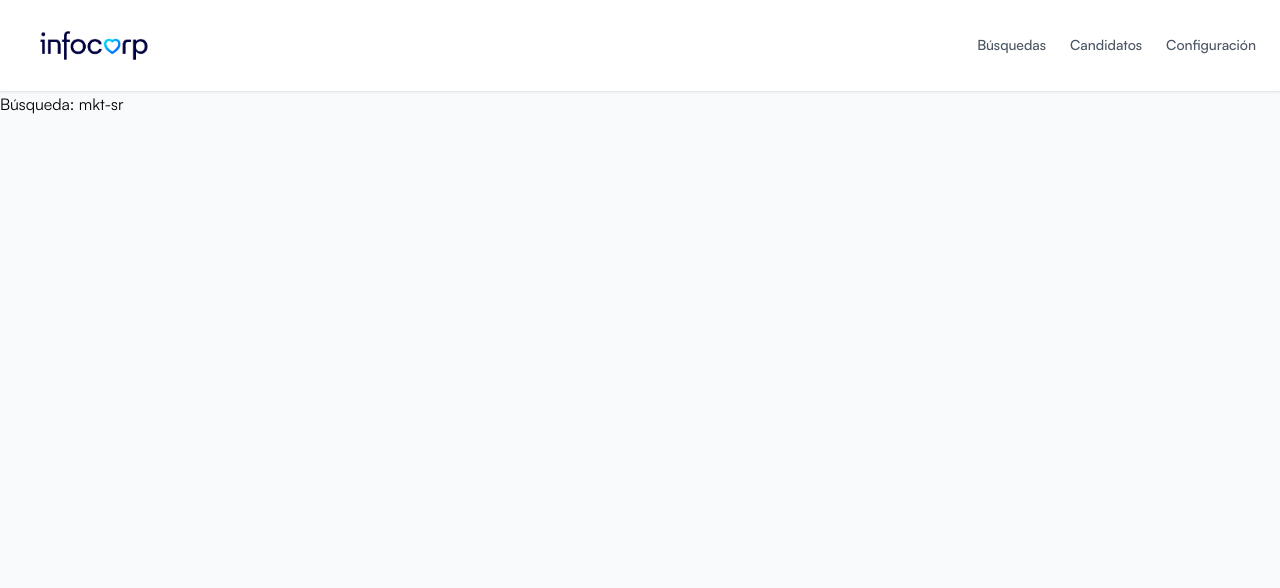
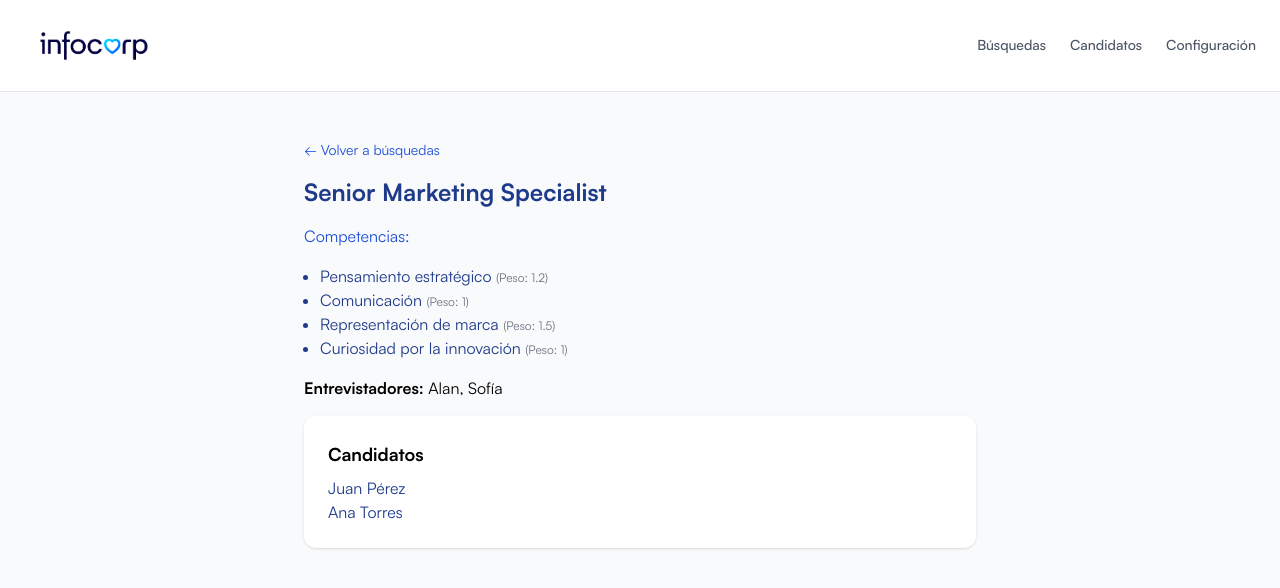
Before and after one commit to Alan050689/mi-proyecto-reclutamiento-v2, a Next.js app: page /busquedas/mkt-sr in a window 1280 px wide. Shown: the top 588 px of the page. Built offline with nearby package versions, Linux system fonts and the light colour scheme.

Commit message:
git add -A git commit -m "Forzar borrado definitivo de carpeta [id] de candidatos" git push origin main

```diff
--- a/app/busquedas/[busquedaId]/[candidatoId]/page.jsx
+++ b/app/busquedas/[busquedaId]/[candidatoId]/page.jsx
@@ -1,8 +1,25 @@
+'use client';
+import Link from "next/link";
+import { busquedasBase } from "../../../../data/busquedas";
+
 export default function Page({ params }) {
-  const { candidatoId } = params;
+  const busqueda = busquedasBase.find(b => b.id === params.busquedaId);
+  const candidato = busqueda?.candidatos.find(c => c.id === params.candidatoId);
+
+  if (!busqueda || !candidato) return (
+    <main className="p-8">
+      <div className="text-red-500">Candidato no encontrado.</div>
+      <Link href={`/busquedas/${params.busquedaId}`} className="text-blue-700 hover:underline text-sm">&larr; Volver a búsqueda</Link>
+    </main>
+  );
+
   return (
-    <div>
-      <h1>Candidato: {candidatoId}</h1>
-    </div>
+    <main className="bg-gray-50 min-h-screen py-12 px-4 font-satoshi">
+      <div className="max-w-xl mx-auto bg-white rounded-xl shadow-md p-8">
+        <Link href={`/busquedas/${params.busquedaId}`} className="text-blue-700 hover:underline text-sm mb-4 block">&larr; Volver a búsqueda</Link>
+        <h1 className="text-2xl font-bold text-blue-900 mb-4">{candidato.nombre}</h1>
+        {/* Más datos si hay */}
+      </div>
+    </main>
   );
 }
--- a/app/busquedas/[busquedaId]/page.js
+++ b/app/busquedas/[busquedaId]/page.js
@@ -1,11 +1,48 @@
-export default function BusquedaPage({ params }) {
-  const { busquedaId } = params;
+'use client';
+import Link from "next/link";
+import { busquedasBase } from "../../../data/busquedas";
+import { usuarios } from "../../../data/usuarios"; // ajustá el path si es distinto
 
-  // Acá va tu lógica/render real. Ejemplo mínimo:
+export default function Page({ params }) {
+  const busqueda = busquedasBase.find(b => b.id === params.busquedaId);
+
+  if (!busqueda) return (
+    <main className="p-8">
+      <div className="text-red-500">Búsqueda no encontrada.</div>
+      <Link href="/busquedas" className="text-blue-700 hover:underline text-sm">&larr; Volver a búsquedas</Link>
+    </main>
+  );
+
   return (
-    <div>
-      <h1>Búsqueda: {busquedaId}</h1>
-      {/* Agregá tu código real abajo */}
-    </div>
+    <main className="bg-gray-50 min-h-screen py-12 px-4 font-satoshi">
+      <div className="max-w-2xl mx-auto">
+        <Link href="/busquedas" className="text-blue-700 hover:underline text-sm mb-4 block">&larr; Volver a búsquedas</Link>
+        <h1 className="text-2xl font-bold text-blue-900 mb-4">{busqueda.nombre}</h1>
+        <div className="mb-4 text-blue-700">Competencias:</div>
+        <ul className="mb-4 ml-4 list-disc text-blue-900">
+          {busqueda.competencias.map(com => (
+            <li key={com.id}>{com.nombre} <span className="text-xs text-gray-500">(Peso: {com.peso})</span></li>
+          ))}
+        </ul>
+        <div className="mb-4">
+          <strong>Entrevistadores:</strong> {
+            busqueda.entrevistadores.map(id => usuarios.find(u => u.id === id)?.nombre).join(', ')
+          }
+        </div>
+        <div className="bg-white rounded-xl shadow p-6">
+          <h2 className="text-lg font-semibold mb-2">Candidatos</h2>
+          <ul>
+            {busqueda.candidatos.map(c => (
+              <li key={c.id}>
+                <Link href={`/busquedas/${busqueda.id}/${c.id}`} className="text-blue-900 hover:underline">{c.nombre}</Link>
+              </li>
+            ))}
+            {busqueda.candidatos.length === 0 && (
+              <li className="text-gray-400">Sin candidatos en esta búsqueda.</li>
+            )}
+          </ul>
+        </div>
+      </div>
+    </main>
   );
 }
--- /dev/null
+++ b/app/busquedas/page.jsx
@@ -0,0 +1,74 @@
+'use client';
+import { useState, useEffect } from "react";
+import Link from "next/link";
+import { busquedasBase } from "../../data/busquedas";
+import { usuarios } from "../../data/usuarios"; // ajustá el path si lo tenés diferente
+
+// Helper para mostrar nombres de entrevistadores
+function getNombres(ids) {
+  return ids
+    .map(id => usuarios.find(u => u.id === id)?.nombre)
+    .filter(Boolean)
+    .join(', ');
+}
+
+export default function BusquedasPage() {
+  const [usuarioId, setUsuarioId] = useState(null);
+  const [mounted, setMounted] = useState(false);
+
+  useEffect(() => {
+    setMounted(true);
+    const stored = localStorage.getItem("usuarioId") || usuarios[0].id;
+    setUsuarioId(stored);
+  }, []);
+
+  if (!mounted || !usuarioId) return null;
+
+  const usuarioActual = usuarios.find(u => u.id === usuarioId);
+  const busquedasVisibles = usuarioActual?.rol === "admin"
+    ? busquedasBase
+    : busquedasBase.filter(b => b.entrevistadores.includes(usuarioId));
+
+  return (
+    <main className="bg-gray-50 min-h-screen py-12 px-4 font-satoshi">
+      <div className="max-w-2xl mx-auto">
+        <div className="mb-8 flex items-center gap-4">
+          <label className="font-medium text-blue-900">Usuario actual:</label>
+          <select
+            value={usuarioId}
+            onChange={e => {
+              setUsuarioId(e.target.value);
+              if (typeof window !== "undefined") {
+                localStorage.setItem("usuarioId", e.target.value);
+                window.location.reload();
+              }
+            }}
+            className="border p-2 rounded"
+          >
+            {usuarios.map(u => (
+              <option key={u.id} value={u.id}>{u.nombre} ({u.rol})</option>
+            ))}
+          </select>
+        </div>
+        <h1 className="text-3xl font-black text-blue-800 mb-8 tracking-tight">Búsquedas activas</h1>
+        <div className="space-y-6">
+          {busquedasVisibles.map(b => (
+            <Link href={`/busquedas/${b.id}`} key={b.id} className="block">
+              <div className="bg-white rounded-xl shadow-md hover:shadow-lg border border-blue-100 p-6 cursor-pointer transition">
+                <div className="text-xl font-bold text-blue-900">{b.nombre}</div>
+                <div className="text-blue-700 mt-1">Competencias: {b.competencias.map(c => c.nombre).join(', ')}</div>
+                <div className="text-xs text-gray-500 mt-2">Entrevistadores: {getNombres(b.entrevistadores)}</div>
+                <div className="text-xs text-gray-600">
+                  Candidatos: {b.candidatos.map(c => c.nombre).join(', ')}
+                </div>
+              </div>
+            </Link>
+          ))}
+          {busquedasVisibles.length === 0 && (
+            <div className="text-gray-400 mt-12">No hay búsquedas asignadas para este usuario.</div>
+          )}
+        </div>
+      </div>
+    </main>
+  );
+}
--- a/app/candidatos/[candidatoId]/page.jsx
+++ b/app/candidatos/[candidatoId]/page.jsx
@@ -1,9 +1,23 @@
+import EvaluarCandidato from "@/components/EvaluarCandidato";
+
+const candidatos = [
+  { id: "1", nombre: "Juan Pérez", email: "juan@email.com" },
+  { id: "2", nombre: "Ana Gómez", email: "ana@email.com" }
+];
+
 export default function Page({ params }) {
-  const { busquedaId, candidatoId } = params;
+  const { candidatoId } = params;
+  const candidato = candidatos.find(c => c.id === candidatoId);
+
+  if (!candidato) {
+    return <div>No se encontró el candidato</div>;
+  }
+
   return (
-    <div>
-      <h1>Búsqueda: {busquedaId}</h1>
-      <h2>Candidato: {candidatoId}</h2>
-    </div>
+    <main>
+      <h1>Candidato: {candidato.nombre}</h1>
+      <p>Email: {candidato.email}</p>
+      <EvaluarCandidato candidatoId={candidatoId} />
+    </main>
   );
 }
--- a/app/candidatos/[candidatoId]/EvaluarCandidato.tsx
+++ b/components/EvaluarCandidato.tsx
@@ -1,8 +1,10 @@
 'use client';
 
 import { useEffect, useState } from 'react';
-import TablaEvaluacion from '@/components/TablaEvaluacion';
-import toast from "react-hot-toast"; // 👈 Import necesario
+import TablaEvaluacion from "@/components/TablaEvaluacion";
+import toast from "react-hot-toast";
+
+// ...resto de tu código igual
 
 const entrevistadores = ['Alan', 'Sofía', 'Martín', 'Lucía'];
 
--- a/data/busquedas.ts
+++ b/data/busquedas.ts
@@ -1,16 +1,28 @@
 // data/busquedas.ts
 
-import { Competencia } from '../app/configuracion';
-import { Candidato } from './candidatos';
+// Definición de tipos locales
+export type Competencia = {
+  id: string;
+  nombre: string;
+  peso: number;
+};
+
+export type Candidato = {
+  id: string;
+  nombre: string;
+  email?: string;
+  telefono?: string;
+};
 
 export type Busqueda = {
   id: string;
   nombre: string;
   competencias: Competencia[];
-  entrevistadores: string[]; // ahora son IDs de usuario
+  entrevistadores: string[]; // IDs de usuario
   candidatos: Candidato[];
 };
 
+// Datos de ejemplo (mock)
 export const busquedasBase: Busqueda[] = [
   {
     id: 'mkt-sr',
@@ -23,8 +35,8 @@ export const busquedasBase: Busqueda[] = [
       { id: 'com5', nombre: 'Curiosidad por la innovación', peso: 1 },
     ],
     candidatos: [
-      { id: '1', nombre: 'Juan Pérez' },
-      { id: '2', nombre: 'Ana Torres' },
+      { id: '1', nombre: 'Juan Pérez', email: 'juan@email.com', telefono: '555-1234' },
+      { id: '2', nombre: 'Ana Torres', email: 'ana@email.com', telefono: '555-5678' },
     ],
   },
   {
@@ -38,9 +50,9 @@ export const busquedasBase: Busqueda[] = [
       { id: 'com7', nombre: 'Liderazgo', peso: 1.3 },
     ],
     candidatos: [
-      { id: '3', nombre: 'Pedro Romero' },
-      { id: '4', nombre: 'Marina Torres' },
+      { id: '3', nombre: 'Pedro Romero', email: 'pedro@email.com', telefono: '555-9876' },
+      { id: '4', nombre: 'Marina Torres', email: 'marina@email.com', telefono: '555-1111' },
     ],
   },
-  // ...podés sumar más búsquedas y asignar los entrevistadores por ID!
+  // Agregá más búsquedas si necesitás...
 ];
--- a/tsconfig.json
+++ b/tsconfig.json
@@ -22,6 +22,6 @@
       "@/*": ["./*"]
     }
   },
-  "include": ["next-env.d.ts", "**/*.ts", "**/*.tsx", ".next/types/**/*.ts", "next.config.js", "app/busquedas/[id]/page.js"],
+  "include": ["next-env.d.ts", "**/*.ts", "**/*.tsx", ".next/types/**/*.ts", "next.config.js", "app/busquedas/[id]/page.js", "app/candidatos/[candidatoId]/page.jsx", "app/busquedas/[busquedaId]/[candidatoId]/page.jsx"],
   "exclude": ["node_modules"]
 }
```
